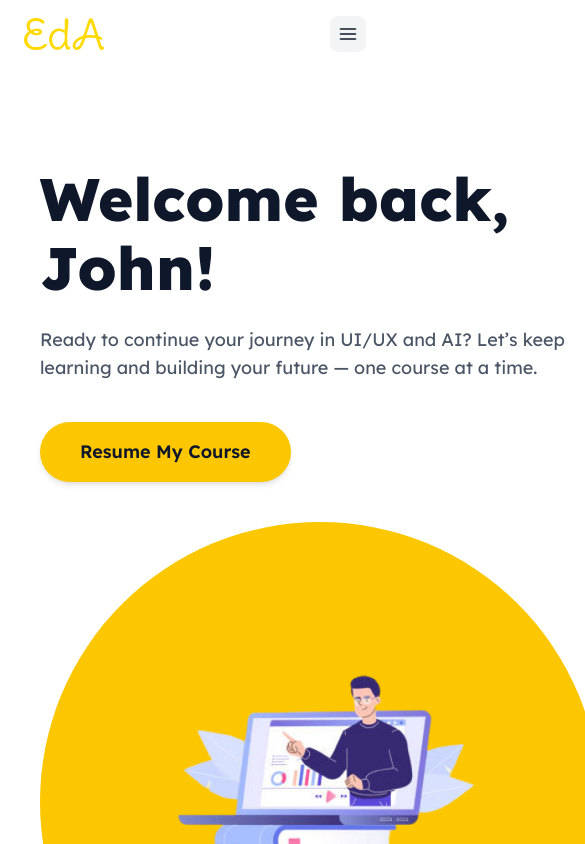
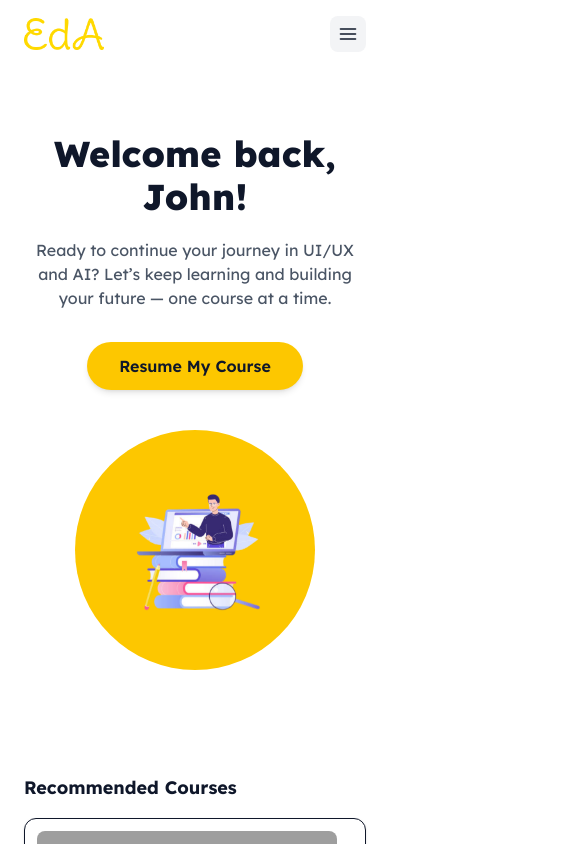
Before and after one commit to pratik198/edubridge-mern, a React (Vite) app in the folder client/: page /teaching-preferences in a window 390 px wide. Shown: the top 844 px of the page, 585 px wide, since content can reach past the window. Built offline with nearby package versions, Linux system fonts and the light colour scheme; grey boxes are pictures that could not be loaded.

Commit message:
responsive

```diff
--- a/client/src/components/Hero.jsx
+++ b/client/src/components/Hero.jsx
@@ -1,17 +1,75 @@
+// import assets from "../assets/assets";
+
+// export default function Hero() {
+//   return (
+//     <section className="max-w-7xl mx-auto px-10 py-24 grid md:grid-cols-2 gap-10 items-center">
+
+//       {/* LEFT SIDE */}
+//       <div className="animate-hero-text">
+//         <h1 className="text-6xl font-extrabold leading-[1.15]">
+//           Welcome back, <br />
+//           <span>John!</span>
+//         </h1>
+
+//         <p className="text-gray-600 mt-6 text-lg max-w-xl">
+//           Ready to continue your journey in UI/UX and AI?
+//           Let’s keep learning and building your future —
+//           one course at a time.
+//         </p>
+
+//         <button
+//           className="
+//             mt-10
+//             bg-yellow-400
+//             hover:bg-yellow-500
+//             transition-all
+//             px-10
+//             py-4
+//             rounded-full
+//             font-semibold
+//             text-lg
+//             shadow-md
+//             hover:shadow-lg
+//             hover:scale-[1.02]
+//           "
+//         >
+//           Resume My Course
+//         </button>
+//       </div>
+
+//       {/* RIGHT SIDE */}
+//       <div className="flex justify-center animate-hero-fade">
+
+//         {/* Yellow Circle */}
+//         <div className="bg-yellow-400 w-[560px] h-[560px] rounded-full flex items-center justify-center">
+
+//           <img
+//             src={assets.herosectionrightimg}
+//             alt="Learning Illustration"
+//             className="w-[390px] animate-float"
+//           />
+
+//         </div>
+//       </div>
+
+//     </section>
+//   );
+// }
+
 import assets from "../assets/assets";
 
 export default function Hero() {
   return (
-    <section className="max-w-7xl mx-auto px-10 py-24 grid md:grid-cols-2 gap-10 items-center">
+    <section className="max-w-7xl mx-auto px-6 md:px-10 py-16 md:py-24 grid md:grid-cols-2 gap-10 items-center">
 
-      {/* LEFT SIDE */}
-      <div className="animate-hero-text">
-        <h1 className="text-6xl font-extrabold leading-[1.15]">
+      {/* LEFT */}
+      <div className="animate-hero-text text-center md:text-left">
+        <h1 className="text-4xl sm:text-5xl md:text-6xl font-extrabold leading-[1.2]">
           Welcome back, <br />
           <span>John!</span>
         </h1>
 
-        <p className="text-gray-600 mt-6 text-lg max-w-xl">
+        <p className="text-gray-600 mt-5 text-base sm:text-lg max-w-xl mx-auto md:mx-0">
           Ready to continue your journey in UI/UX and AI?
           Let’s keep learning and building your future —
           one course at a time.
@@ -19,15 +77,15 @@ export default function Hero() {
 
         <button
           className="
-            mt-10
+            mt-8
             bg-yellow-400
             hover:bg-yellow-500
             transition-all
-            px-10
-            py-4
+            px-8 sm:px-10
+            py-3 sm:py-4
             rounded-full
             font-semibold
-            text-lg
+            text-base sm:text-lg
             shadow-md
             hover:shadow-lg
             hover:scale-[1.02]
@@ -37,18 +95,31 @@ export default function Hero() {
         </button>
       </div>
 
-      {/* RIGHT SIDE */}
+      {/* RIGHT */}
       <div className="flex justify-center animate-hero-fade">
 
         {/* Yellow Circle */}
-        <div className="bg-yellow-400 w-[560px] h-[560px] rounded-full flex items-center justify-center">
-
+        <div className="
+          bg-yellow-400
+          rounded-full
+          flex
+          items-center
+          justify-center
+          w-60 h-60
+          sm:w-80 sm:h-80
+          md:w-[480px] md:h-[480px]
+          lg:w-[560px] lg:h-[560px]
+        ">
           <img
             src={assets.herosectionrightimg}
             alt="Learning Illustration"
-            className="w-[390px] animate-float"
+            className="
+              animate-float
+              w-40 sm:w-56
+              md:w-[320px]
+              lg:w-[390px]
+            "
           />
-
         </div>
       </div>
 
```
